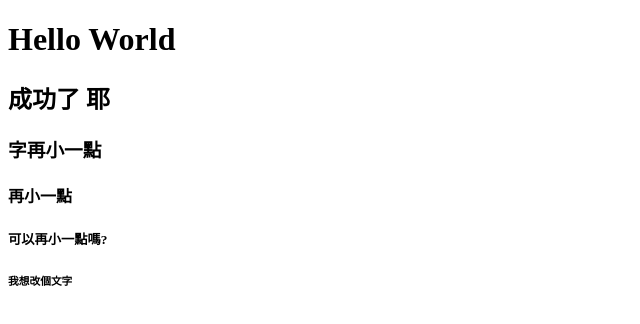
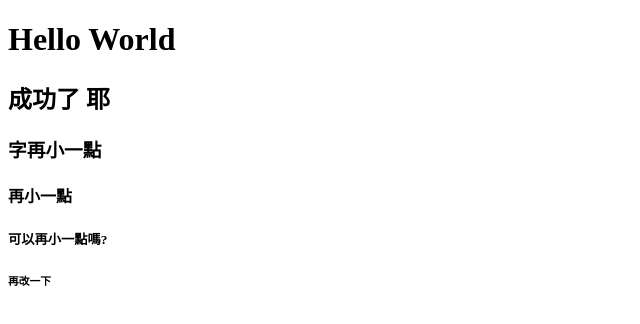
Before and after one commit to yuniwan/test231217, a plain HTML site: page index.html in a window 1280 px wide. Shown: the full height of the page, 0-640 px from the left. Drawn offline with Linux system fonts and the light colour scheme.

Commit message:
再改一下

```diff
--- a/index.html
+++ b/index.html
@@ -28,6 +28,6 @@
     <h3>字再小一點</h3>
     <h4>再小一點</h4>
     <h5>可以再小一點嗎?</h5>
-    <h6>我想改個文字</h6>
+    <h6>再改一下</h6>
 </body>
 </html>
```
